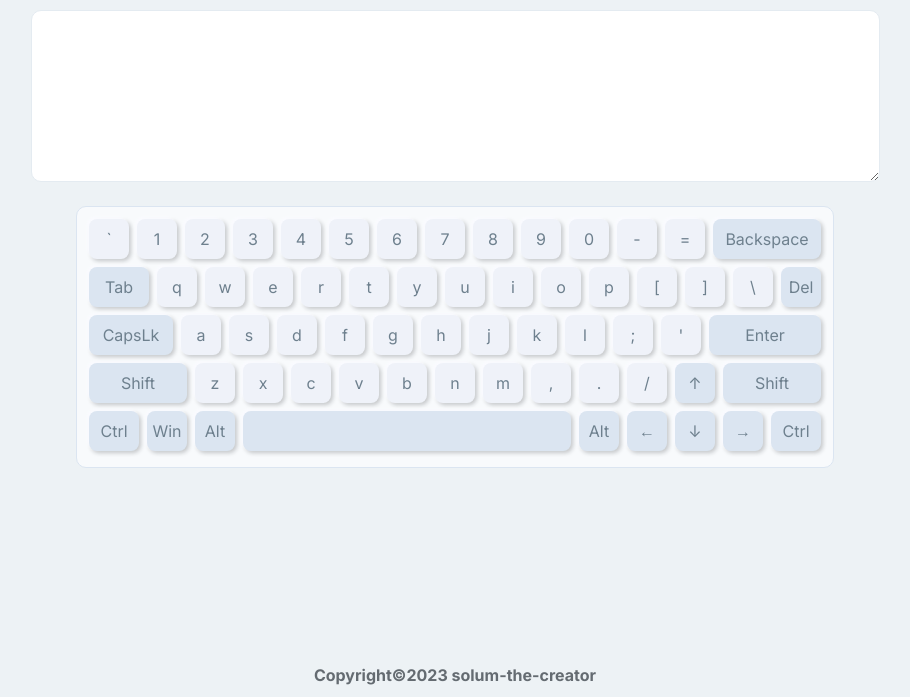
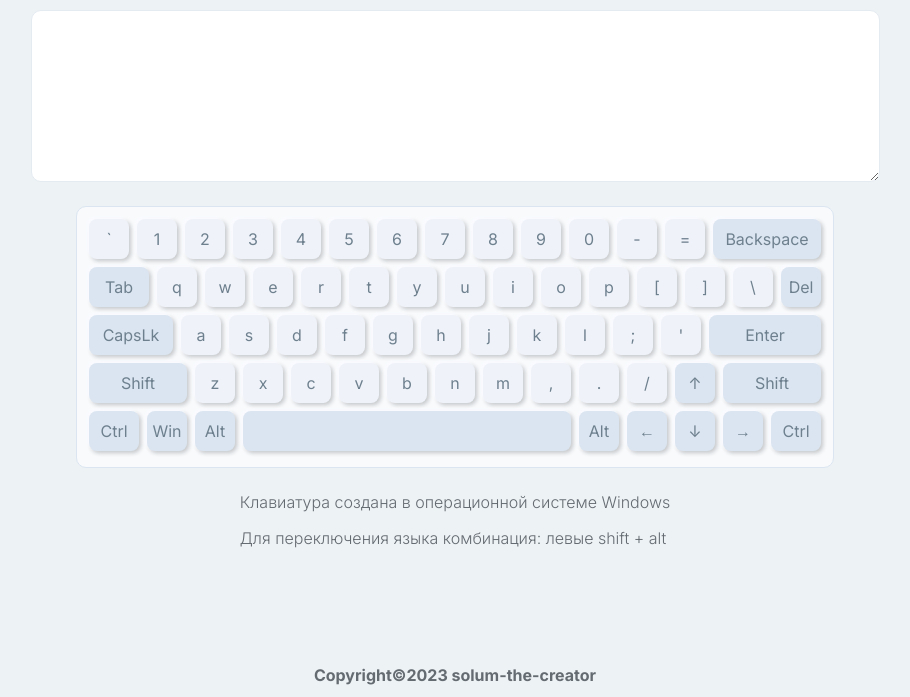
Before and after one commit to solum-the-creator/virtual-keyboard, a website built with webpack: page src/template.html in a window 1280 px wide. Shown: the part 103-800 px from the top of the page, without its empty margins (185-1095 px from the left). Built offline with nearby package versions, Linux system fonts and the light colour scheme.

Commit message:
feat: add description titles

```diff
--- a/src/index.js
+++ b/src/index.js
@@ -22,6 +22,20 @@ const generateMain = () => {
   document.body.appendChild(main);
   // eslint-disable-next-line no-unused-vars
   const keyboard = new Keyboard();
+  const descriptionKeyboard = document.createElement('div');
+  descriptionKeyboard.classList.add('main__description');
+  descriptionKeyboard.classList.add('description');
+  const descriptionOC = document.createElement('h4');
+  descriptionOC.classList.add('description__title');
+  descriptionOC.textContent = 'Клавиатура создана в операционной системе Windows';
+
+  const descriptionLang = document.createElement('h4');
+  descriptionLang.classList.add('description__title');
+  descriptionLang.textContent = 'Для переключения языка комбинация: левыe shift + alt';
+
+  descriptionKeyboard.appendChild(descriptionOC);
+  descriptionKeyboard.appendChild(descriptionLang);
+  main.appendChild(descriptionKeyboard);
 };
 
 const generateFooter = () => {
--- a/src/main.scss
+++ b/src/main.scss
@@ -64,6 +64,17 @@ body {
 
     border: 1px solid $color-key-back-active;
     border-radius: 10px;
+  }
+
+  .main__description {
+    display: flex;
+    flex-direction: column;
+    gap: 1rem;
+    .description__title {
+
+      font-size: 1rem;
+      font-weight: 300;
+    }
   }
 }
 
```
